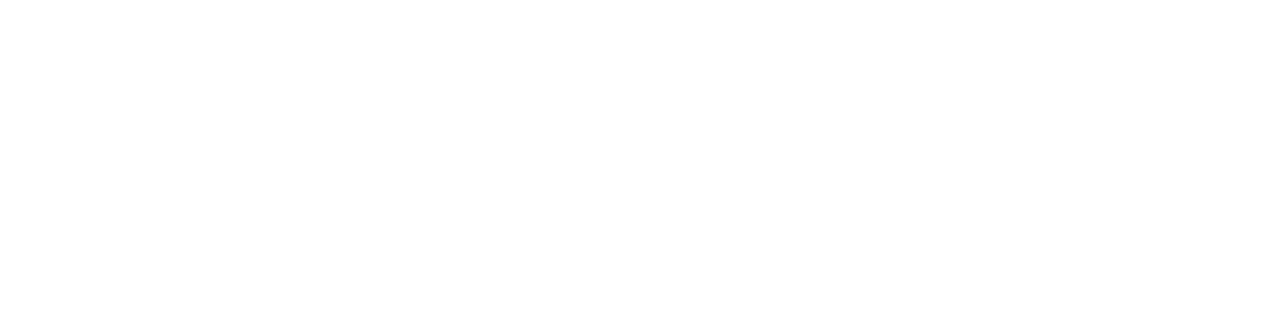
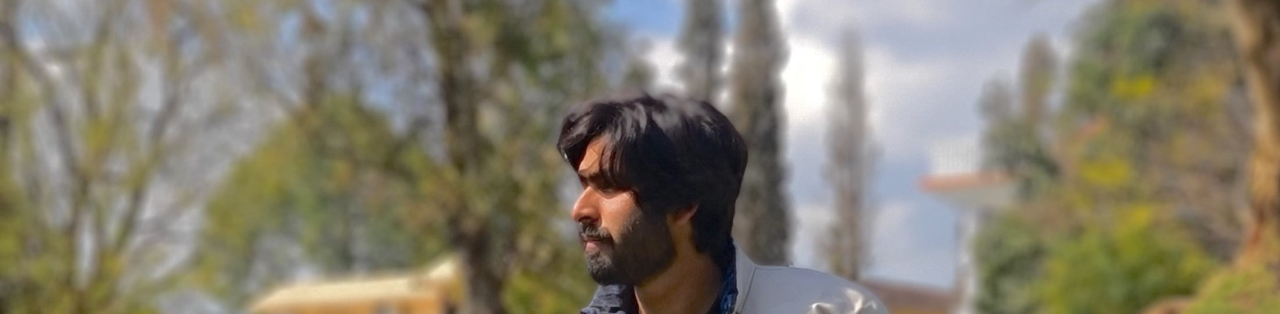
Before and after one commit to muhammadbehzadali/behzad, a plain HTML site: page index.html in a window 1280 px wide. Shown: the top 314 px of the page. Drawn offline with nearby package versions, Linux system fonts and the light colour scheme; a web font is replaced by a local one.

Commit message:
Update style.css

```diff
--- a/assets/css/style.css
+++ b/assets/css/style.css
@@ -392,7 +392,7 @@ p {
 # Hero
 --------------------------------------------------------------*/
 #hero {
-  background: url("IMG_20891.JPG") no-repeat scroll center center;
+  background: url("/IMG_20891.JPG") no-repeat scroll center center;
   background-size:100vw;
   background-attachment: fixed;
   height: 100vh;
```
